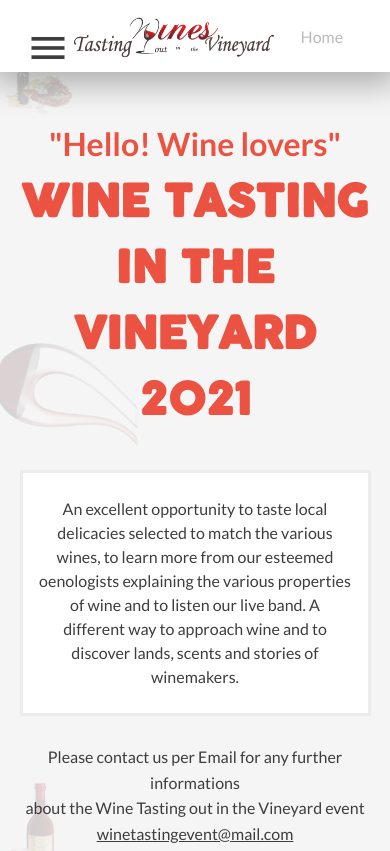
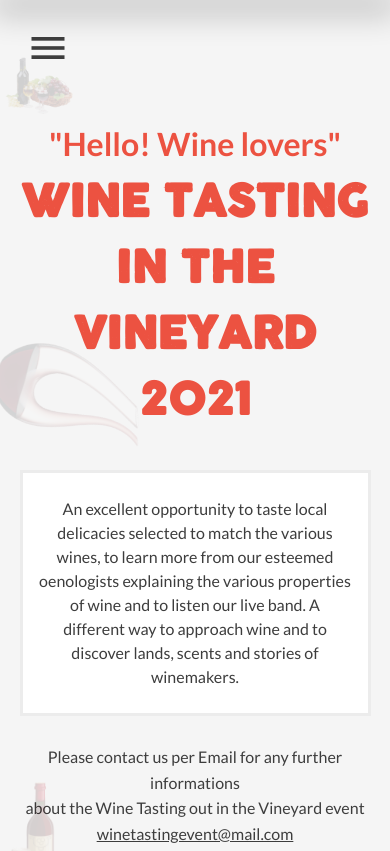
Before and after one commit to M0rrighan/Module_1_Capstone, a website: page about.html in a window 390 px wide. Shown: the top 851 px of the page. Drawn offline with Linux system fonts and the light colour scheme.

Commit message:
Add mobile-invisible classes to desktop header elements

```diff
--- a/about.html
+++ b/about.html
@@ -27,16 +27,16 @@
     </div>
 
     <!-- nav bar: hidden for mobile -->
-    <nav class="flex flex-jc-spb flex-ai-c">
-      <div class="logoPlace">
+    <nav class="flex flex-jc-spb flex-ai-c mobile-invisible">
+      <div class="logoPlace mobile-invisible">
         <a href="index.html">
           <img src="img/eventLogo.png" class="eventLogo" alt="Wine Tasting Association logo">
         </a>
       </div>
 
-      <div class="navlinks flex">
-        <a href="index.html">Home</a>
-        <a href="about.html">About</a>
+      <div class="navlinks mobile-invisible flex">
+        <a href="index.html" class="mobile-invisible">Home</a>
+        <a href="about.html" class="mobile-invisible">About</a>
       </div>
     </nav>
 
--- a/index.html
+++ b/index.html
@@ -28,13 +28,13 @@
 
     <!-- nav bar: hidden for mobile -->
     <nav class="flex-jc-spb flex-ai-c mobile-invisible">
-      <div class="logoPlace">
+      <div class="logoPlace mobile-invisible">
         <a href="index.html">
-          <img src="img/eventLogo.png" class="eventLogo" alt="Wine Tasting Association logo">
+          <img src="img/eventLogo.png" class="eventLogo mobile-invisible" alt="Wine Tasting Association logo">
         </a>
       </div>
 
-      <div class="navlinks flex">
+      <div class="navlinks flex mobile-invisible">
         <a href="index.html">Home</a>
         <a href="about.html">About</a>
       </div>
```
